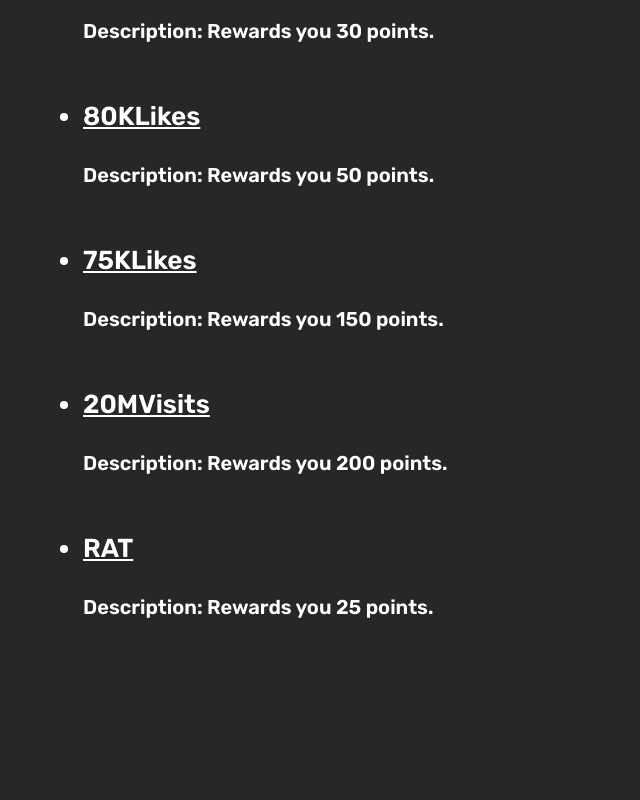
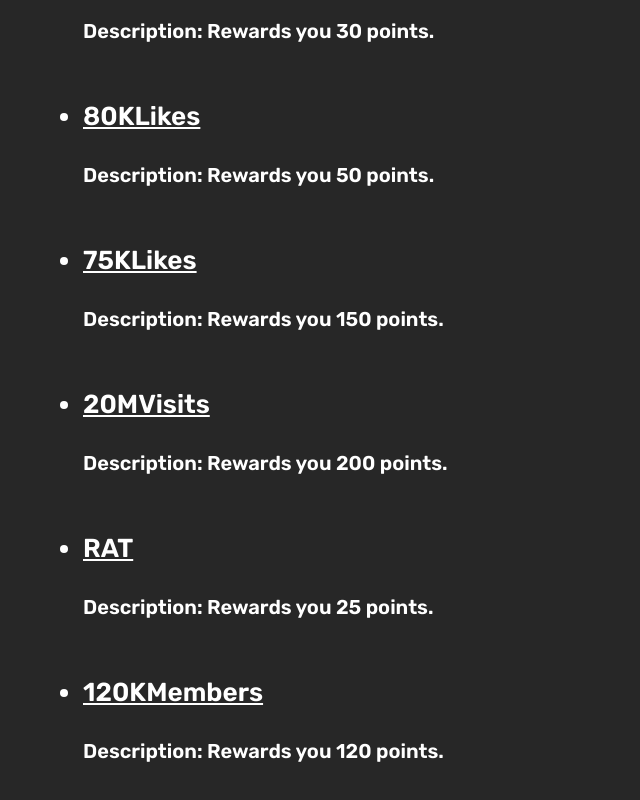
Before and after one commit to AndreyStarYT/CodesForThePresentationExperience, a plain HTML site: page index.html in a window 1280 px wide. Shown: the part 4595-5395 px from the top of the page, without its empty margins (0-640 px from the left). Before the commit the page ends 5257 px from the top, so only its background shows below. Drawn offline with Linux system fonts and the light colour scheme.

Commit message:
Add files via upload

```diff
--- a/index.html
+++ b/index.html
@@ -75,6 +75,9 @@
         <li class='itemCodeExpired'>
             <p class='textCode'>RAT</p> <span class='descriptionCode'>Description: Rewards you 25 points.</span>
         </li >
+        <li class='itemCodeExpired'>
+            <p class='textCode'>120KMembers</p> <span class='descriptionCode'>Description: Rewards you 120 points.</span>
+        </li >
     </ul>
 </body>
 </html>
```
